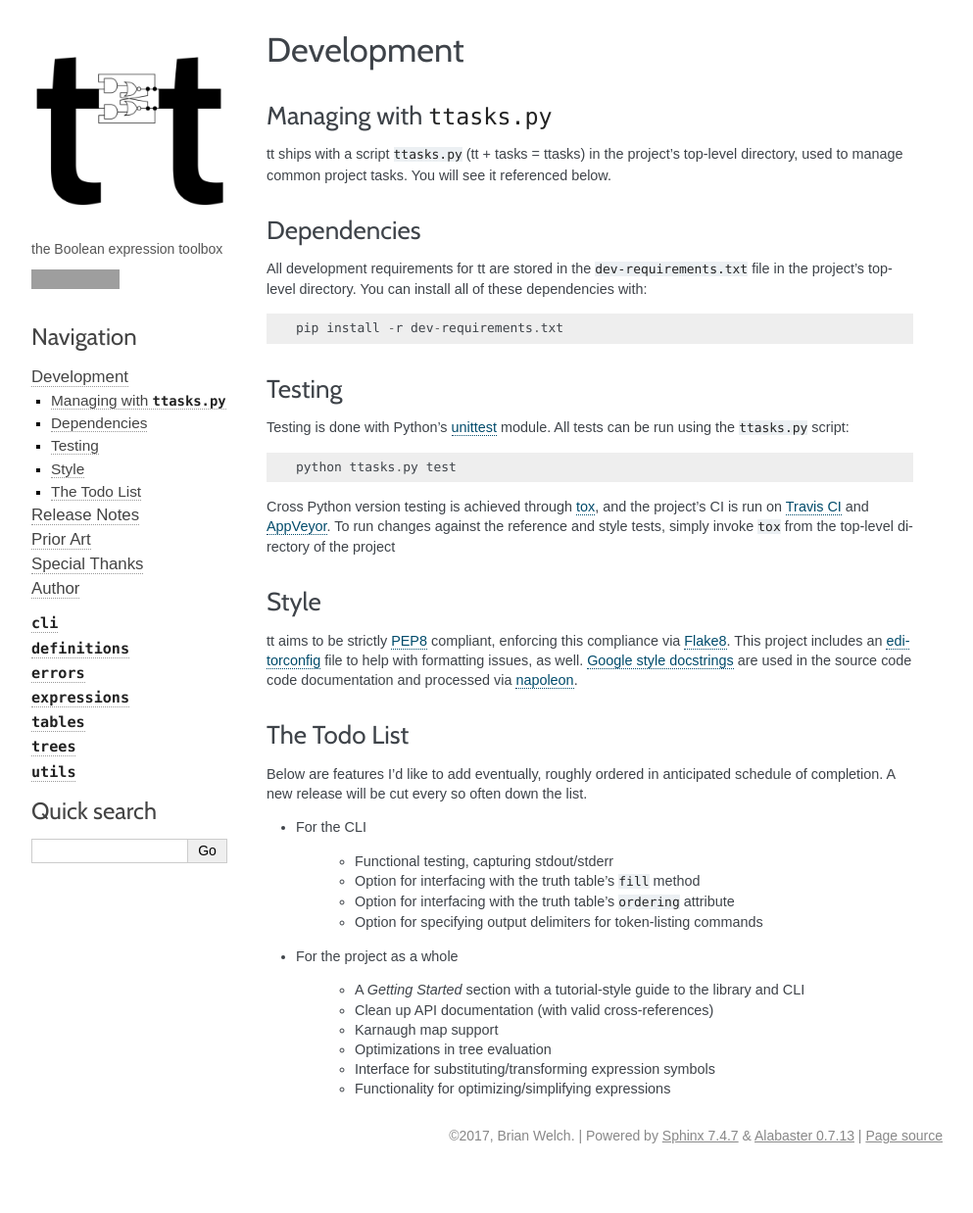
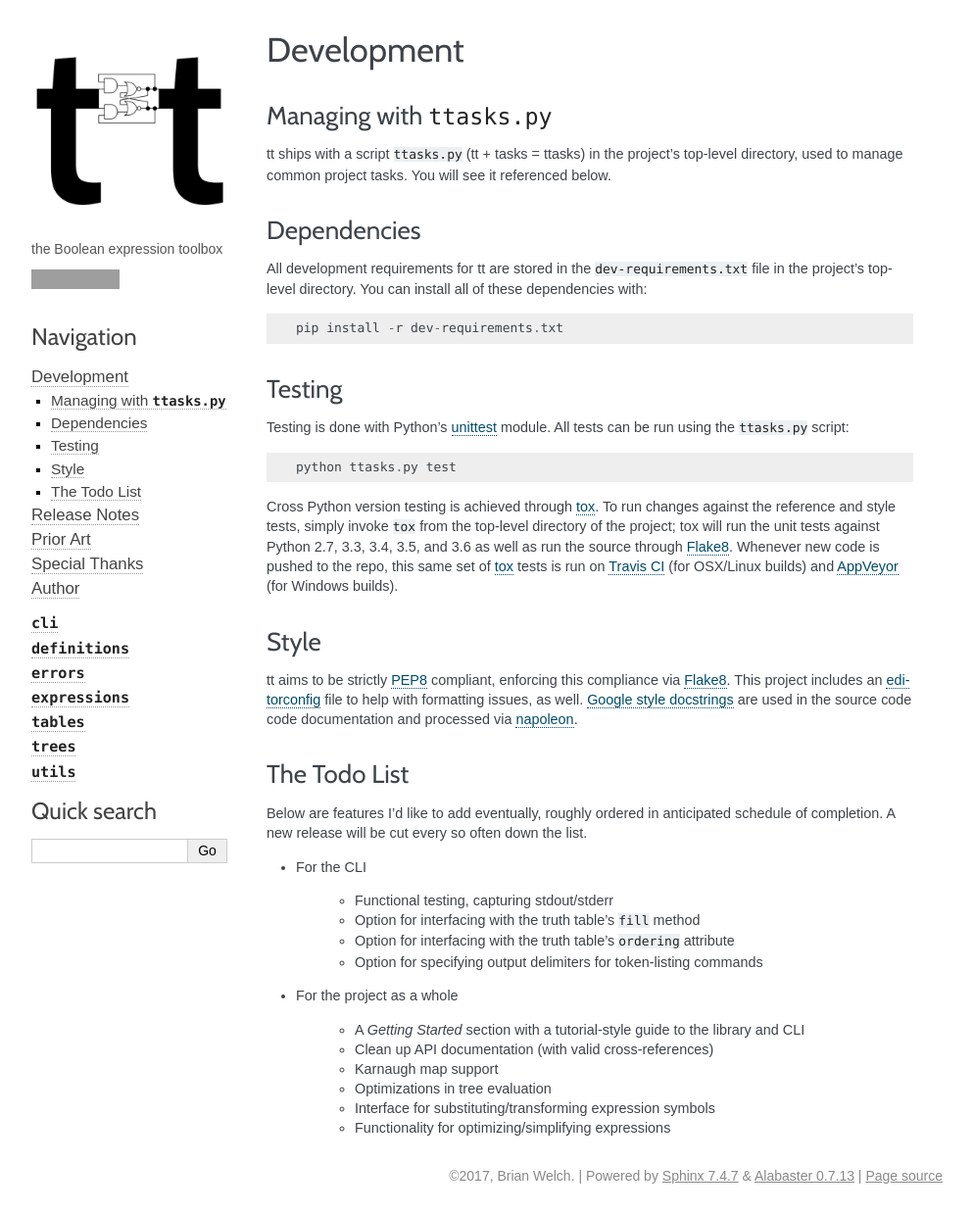
Before and after one commit to welchbj/tt, a Sphinx documentation site: the page built from docs/development.rst, in a window 1280 px wide and 1238 px high. Shown: the whole window at 98% size, without its empty margins (148-1141 px from the left). Built offline with Sphinx 7.4.7, drawn with Linux system fonts in a browser that asks for light colours; some web fonts are replaced; grey boxes are pictures that could not be loaded.

Commit message:
Update description of testing strategy in docs to include Python 3.6

```diff
--- a/docs/development.rst
+++ b/docs/development.rst
@@ -23,7 +23,7 @@ Testing is done with Python's `unittest`_ module. All tests can be run using the
 
     python ttasks.py test
 
-Cross Python version testing is achieved through `tox`_, and the project's CI is run on `Travis CI`_ and `AppVeyor`_. To run changes against the reference and style tests, simply invoke ``tox`` from the top-level directory of the project
+Cross Python version testing is achieved through `tox`_. To run changes against the reference and style tests, simply invoke ``tox`` from the top-level directory of the project; tox will run the unit tests against Python 2.7, 3.3, 3.4, 3.5, and 3.6 as well as run the source through `Flake8`_. Whenever new code is pushed to the repo, this same set of `tox`_ tests is run on `Travis CI`_ (for OSX/Linux builds) and `AppVeyor`_ (for Windows builds).
 
 
 Style
```
